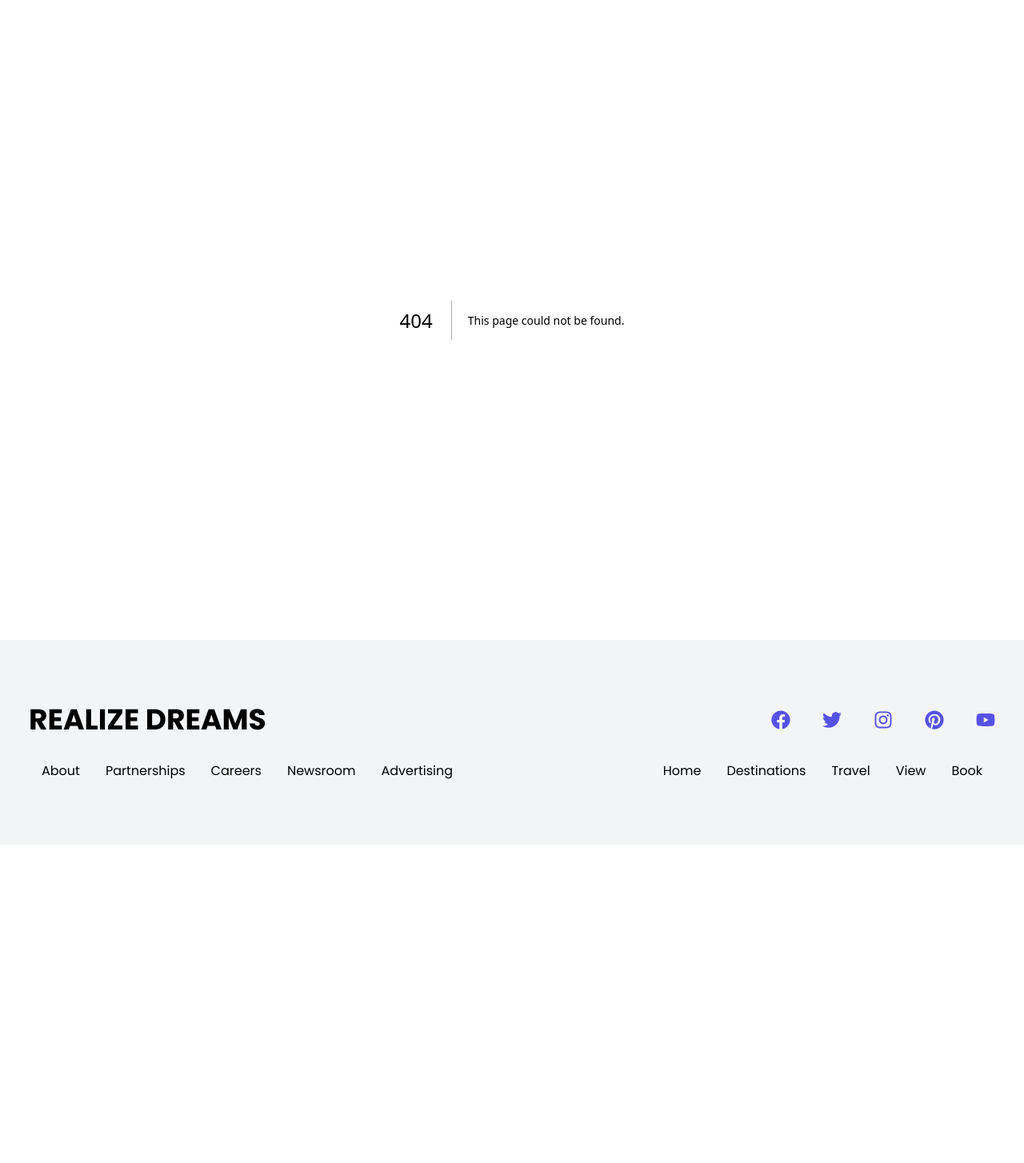
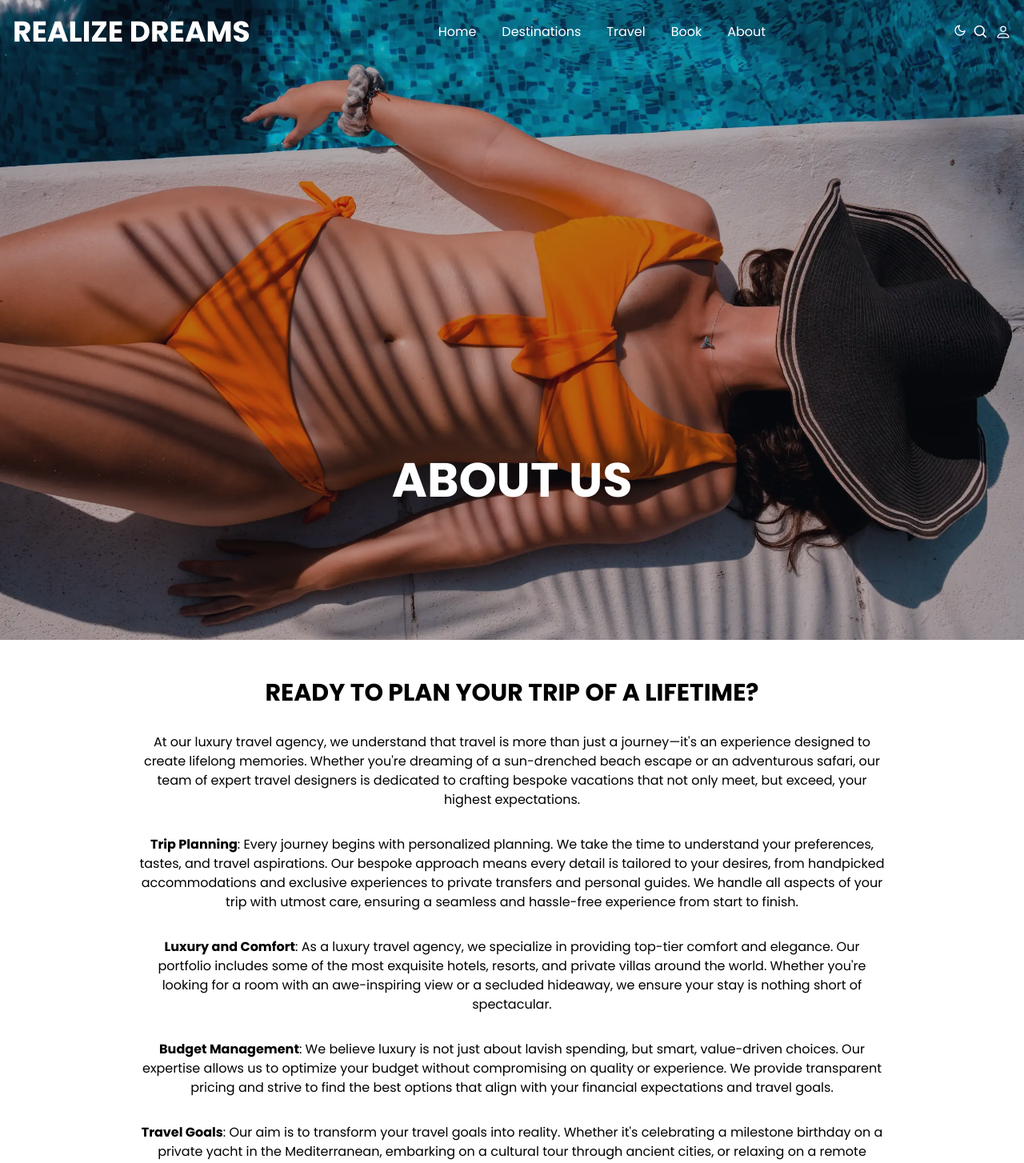
Before and after one commit to wheeler6123/realize-dreams-travel, a Next.js app: page /about in a window 1280 px wide. Before the commit this address had no page. Shown: the top 1454 px of the page at 80% size. Before the commit the page ends 1056 px from the top, so only its background shows below. Built offline with nearby package versions, Linux system fonts and the light colour scheme.

Commit message:
created about page, updated nav links

```diff
--- a/app/travel/page.tsx
+++ b/app/about/page.tsx
@@ -1,11 +1,11 @@
 /* eslint-disable react/no-unescaped-entities */
-import Hero from '@/app/ui/components/travelPage/Hero'
+import Hero from '@/app/ui/components/aboutPage/Hero'
 
 export default function TravelPage() {
   return (
     <div>
       <Hero />
-      <div className='max-w-[1000px] mx-auto py-12 px-4 text-center flex flex-col gap-4'>
+      <div className='max-w-[1000px] mx-auto py-12 px-8 text-center flex flex-col gap-8'>
         <h2>READY TO PLAN YOUR TRIP OF A LIFETIME?</h2>
         <p>
             At our luxury travel agency, we understand that travel is more than just a journey—it's an experience designed to create lifelong memories. Whether you're dreaming of a sun-drenched beach escape or an adventurous safari, our team of expert travel designers is dedicated to crafting bespoke vacations that not only meet, but exceed, your highest expectations.
--- a/app/globals.css
+++ b/app/globals.css
@@ -5,6 +5,12 @@
 :root {
     --primary-dark: #5651e5;
     --primary-light: #709dff;
+}
+
+[data-theme='dark'],
+[data-theme='dark'] body {
+  color: #fff;
+  background-color: #282c34;
 }
 
 .icon {
--- a/app/ui/Footer.tsx
+++ b/app/ui/Footer.tsx
@@ -22,12 +22,12 @@ export default function Footer() {
                         <li>Newsroom</li>
                         <li>Advertising</li>
                     </ul>
-                    <ul className='lg:flex text-right'>
-                        <li>Home</li>
-                        <li>Destinations</li>
-                        <li>Travel</li>
-                        <li>View</li>
-                        <li>Book</li>
+                    <ul className='lg:flex text-right cursor-pointer'>
+                        <li><a href="/">Home</a></li>
+                        <li><a href="/destinations">Destinations</a></li>
+                        <li><a href="/travel">Travel</a></li>
+                        <li><a href="/#book">Book</a></li>
+                        <li><a href="/about">About</a></li>
                     </ul>
                 </div>
             </div>
--- a/app/ui/Navbar.tsx
+++ b/app/ui/Navbar.tsx
@@ -37,14 +37,14 @@ export default function Navbar(): JSX.Element {
     return (
         <div className={`flex fixed top-0 justify-between items-center h-20 px-4 w-full md:absolute z-10 text-white ${scrolled ? 'bg-slate-500/80' : ''}`}>
             <div>
-                <h1 className={logo ? 'hidden' : 'block'}>REALIZE DREAMS</h1>
+                <a href="/"><h1 className={logo ? 'hidden' : 'block'}>REALIZE DREAMS</h1></a>
             </div>
             <ul className="hidden md:flex">
                 <li><a href="/">Home</a></li>
                 <li><a href="/destinations">Destinations</a></li>
-                <li><a href="#travel">Travel</a></li>
-                <li><a href="#book">Book</a></li>
-                <li><a href="#view">View</a></li>
+                <li><a href="/travel">Travel</a></li>
+                <li><a href="/#book">Book</a></li>
+                <li><a href="/about">About</a></li>
             </ul>
             <div className="hidden md:flex gap-2">
                 <ThemeSwitch />
@@ -60,13 +60,13 @@ export default function Navbar(): JSX.Element {
             </div>
             {/* Mobile Nav Dropdown Menu */}
             <div onClick={handleNav} className={nav ? 'absolute text-black left-0 top-0 w-full bg-gray-100/90 px-4 py-7 flex flex-col' : 'absolute left-[-100%] top-0 w-full bg-gray-100/90 px-4 py-7 flex flex-col'}>
-                <h1>REALIZE DREAMS</h1>
+                <a href="/"><h1>REALIZE DREAMS</h1></a>
                 <ul className="flex flex-col">
                     <li className="border-b-2 border-gray-300"><a href="/">Home</a></li>
                     <li className="border-b-2 border-gray-300"><a href="/destinations">Destinations</a></li>
-                    <li className="border-b-2 border-gray-300"><a href="#travel">Travel</a></li>
-                    <li className="border-b-2 border-gray-300"><a href="#book">Book</a></li>
-                    <li className="border-b-2 border-gray-300"><a href="#view">View</a></li>
+                    <li className="border-b-2 border-gray-300"><a href="/travel">Travel</a></li>
+                    <li className="border-b-2 border-gray-300"><a href="/#book">Book</a></li>
+                    <li className="border-b-2 border-gray-300"><a href="/about">About Us</a></li>
                 </ul>
                 <div className="flex flex-col">
                     <button className="my-4" id="search" >Search</button>
--- /dev/null
+++ b/app/ui/components/aboutPage/Hero.tsx
@@ -0,0 +1,15 @@
+import Image from 'next/image'
+import orangesunbathing from '@/public/images/orangesunbathing.webp'
+
+export default function Hero() {
+  return (
+    <div className="w-full h-auto relative">
+        <Image src={orangesunbathing} alt="a woman in an orange bikini lying beside a pool" className='w-full h-auto overflow-hidden lg:h-screen object-cover' />
+        <div className="bg-gray-900/30 absolute top-0 left-0 w-full h-full">
+            <div className="absolute top-3/4 left-1/2 transform -translate-x-1/2 -translate-y-1/2 z-10 text-white text-center">
+                <h1 className="text-4xl md:text-6xl font-bold">ABOUT US</h1>
+            </div>
+        </div>
+    </div>
+  )
+}
--- a/app/ui/destinationsPage/Hero.tsx
+++ b/app/ui/destinationsPage/Hero.tsx
@@ -3,8 +3,8 @@ import sunbathingyacht from '@/public/images/sunbathingyacht.webp'
 
 export default function Hero() {
   return (
-    <div className="w-full h-screen relative">
-        <Image src={sunbathingyacht} alt="a woman sunbathing on the deck of a yacht" className='w-full h-full object-cover' />
+    <div className="w-full h-auto relative">
+        <Image src={sunbathingyacht} alt="a woman sunbathing on the deck of a yacht" className='w-full h-auto lg:h-screen object-cover' />
         <div className="bg-gray-900/30 absolute top-0 left-0 w-full h-full">
             <div className="absolute top-3/4 left-1/2 transform -translate-x-1/2 -translate-y-1/2 z-10 text-white text-center">
                 <h1 className="text-4xl md:text-6xl font-bold">DESTINATIONS</h1>
```
Also changed, not shown: public/images/orangesunbathing.webp (renamed from public/images/image-030.webp).
